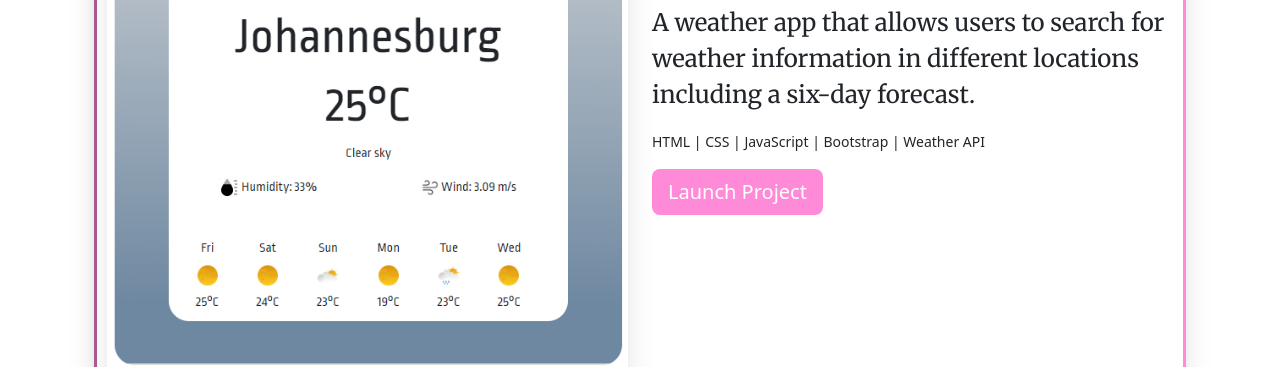
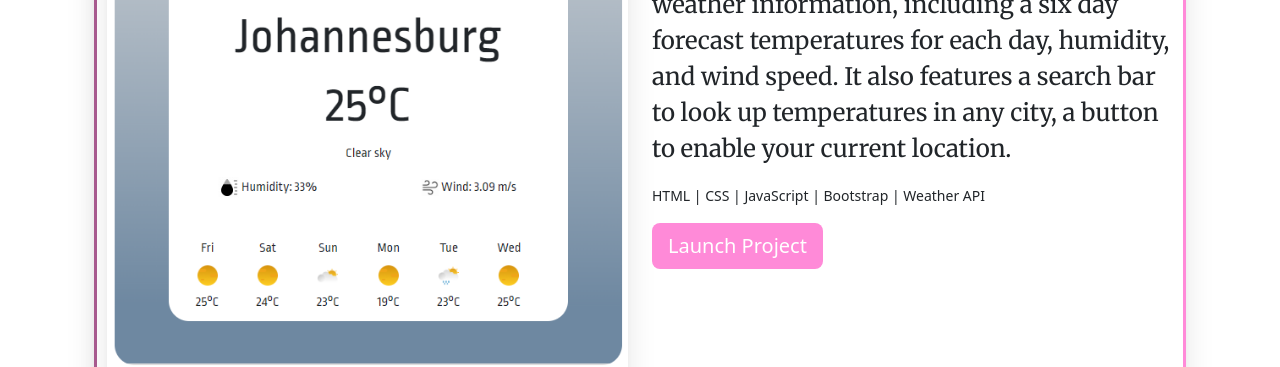
Before and after one commit to Tustirai/Portfolio-project, a plain HTML site: page index.html in a window 1280 px wide. Shown: the part 782-1149 px from the top of the page. Drawn offline with nearby package versions, Linux system fonts and the light colour scheme.

Commit message:
updated project info

```diff
--- a/index.html
+++ b/index.html
@@ -66,7 +66,7 @@
       <div>
         <h2>Weather App</h2>
         <div class="d-none d-md-block">
-        <p>A weather app that allows users to search for weather information in different locations including a six-day forecast.</p>
+        <p>An app that utilizes APIs to provide real-time weather information, including a six day forecast temperatures for each day, humidity, and wind speed. It also features a search bar to look up temperatures in any city, a button to enable your current location.</p>
         </div>
         <p>
           <div class="opacity-80  d-none d-md-block" >
```
